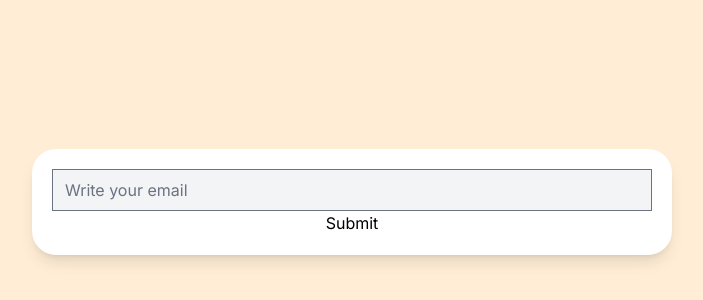
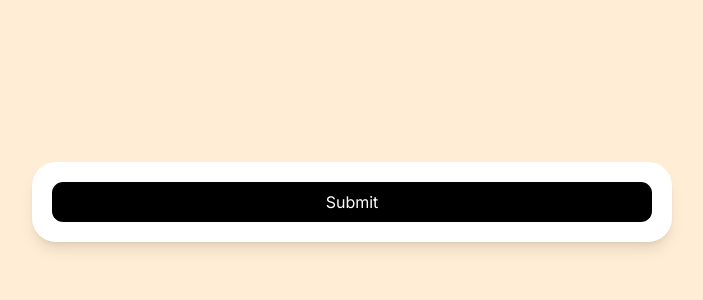
Before and after one commit to jungheeYoo/5-carrot-market-tailwindCSS, a Next.js app: page / in a window 1280 px wide. Shown: the part 198-498 px from the top of the page, without its empty margins (288-991 px from the left). Built offline with nearby package versions, Linux system fonts and the light colour scheme.

Commit message:
3-10. JIT - just in time

```diff
--- a/app/page.tsx
+++ b/app/page.tsx
@@ -233,41 +233,68 @@
 //   );
 // }
 
+// //////////////////////////////////////////////////
+// // ✅ 3-9. Group Modifiers
+// // 부모 state에 따라 자식 스타일을 수정
+// // group-hover:
+// // group-focus-within:
+// // 그룹이 내부에 포커스 된 input을 갖고 있을 때만 true가 됨
+
+// export default function Home() {
+//   return (
+//     <main className="bg-gray-100 sm:bg-red-100 md:bg-green-100 lg:bg-cyan-100 xl:bg-orange-100 2xl:bg-purple-100 h-screen flex items-center justify-center p-5">
+//       <div className="bg-white shadow-lg p-5 rounded-3xl w-full max-w-screen-sm flex flex-col gap-4">
+//         {/* ✨ group-focus-within: */}
+//         <div className="group flex flex-col">
+//           <input
+//             className="bg-gray-100 w-full"
+//             placeholder="Write your email"
+//           />
+//           <span className="group-focus-within:block hidden">
+//             Make sure it tis a valid email...
+//           </span>
+//           <button>Submit</button>
+//         </div>
+//         {/* ✨ group-hover: */}
+//         {/* {['Nico', 'Me', 'You', 'Yourself', ''].map((person, index) => (
+//           <div key={index} className="flex items-center group gap-5 ">
+//             <div className="size-10 bg-blue-400 rounded-full " />
+//             <span className="text-lg font-medium empty:w-24 empty:h-5 empty:rounded-full empty:animate-pulse empty:bg-gray-300 group-hover:text-red-500">
+//               {person}
+//             </span>
+//             <div className="size-6 bg-red-500 text-white flex items-center justify-center rounded-full relative">
+//               <span className="z-10">{index}</span>
+//               <div className="size-6 bg-red-500 rounded-full absolute animate-ping"></div>
+//             </div>
+//           </div>
+//         ))} */}
+//       </div>
+//     </main>
+//   );
+// }
+
 //////////////////////////////////////////////////
-// ✅ 3-9. Group Modifiers
-// 부모 state에 따라 자식 스타일을 수정
-// group-hover:
-// group-focus-within:
-// 그룹이 내부에 포커스 된 input을 갖고 있을 때만 true가 됨
+// ✅ 3-10. JIT - just in time
+// 🔶 Tailwind CSS 작동 방식
+// just in time compiler
+// Tailwind CSS 파일이 아니라 compiler 이다
+// 우리가 파일을 저장할 때마다 Tailwind 는 파일을 스캔해서 class name들을 추출하고
+// 추출한 것을 CSS 코드로 변환한다. 그래서 class name을 생성할 수 있는 것이다
+// 미리 생성된 class name 파일은 존재하지 않음!
+// compiler 가 나의 class name 을 읽어들여서 class name 들로부터 추출해낸 CSS code를 생성할 것이다
+
+// 🔶 arbitrary value(대체 값)
+// just in time compiler 덕분에 arbitrary value(대체 값) 을 가질 수 있다
+// 원하는 스타일을 찾을 수 없거나, 사이즈 등을 찾을 수 없을 때 [] 대괄호 안헤 필요한 것을 넣음
+// theme 확장 가능
 
 export default function Home() {
   return (
     <main className="bg-gray-100 sm:bg-red-100 md:bg-green-100 lg:bg-cyan-100 xl:bg-orange-100 2xl:bg-purple-100 h-screen flex items-center justify-center p-5">
       <div className="bg-white shadow-lg p-5 rounded-3xl w-full max-w-screen-sm flex flex-col gap-4">
-        {/* ✨ group-focus-within: */}
-        <div className="group flex flex-col">
-          <input
-            className="bg-gray-100 w-full"
-            placeholder="Write your email"
-          />
-          <span className="group-focus-within:block hidden">
-            Make sure it tis a valid email...
-          </span>
-          <button>Submit</button>
-        </div>
-        {/* ✨ group-hover: */}
-        {/* {['Nico', 'Me', 'You', 'Yourself', ''].map((person, index) => (
-          <div key={index} className="flex items-center group gap-5 ">
-            <div className="size-10 bg-blue-400 rounded-full " />
-            <span className="text-lg font-medium empty:w-24 empty:h-5 empty:rounded-full empty:animate-pulse empty:bg-gray-300 group-hover:text-red-500">
-              {person}
-            </span>
-            <div className="size-6 bg-red-500 text-white flex items-center justify-center rounded-full relative">
-              <span className="z-10">{index}</span>
-              <div className="size-6 bg-red-500 rounded-full absolute animate-ping"></div>
-            </div>
-          </div>
-        ))} */}
+        <button className="w-full bg-black h-10 text-white rounded-sexy-name me-tomato">
+          Submit
+        </button>
       </div>
     </main>
   );
--- a/tailwind.config.ts
+++ b/tailwind.config.ts
@@ -11,53 +11,20 @@
 // };
 // export default config;
 
-// // ---------------------------------------------------------
-// // 3-10
-// // JIT - just in time
-// // Tailwind CSS 작동 방식
-// // just in time compiler
-// // Tailwind CSS 파일이 아니라 compiler 이다
-// // 우리가 파일을 저장할 때마다 Tailwind 는 파일을 스캔해서 class name들을 추출하고
-// // 추출한 것을 CSS 코드로 변환한다. 그래서 class name을 생성할 수 있는 것이다
-// // arbitrary value(대체 값)
-// // 원하는 스타일을 찾을 수 없거나, 사이즈 등을 찾을 수 없을 때 [] 대괄호 안헤 필요한 것을 넣음
-// // theme 확장 가능
+//////////////////////////////////////////////////
+// ✅ 3-10. JIT - just in time
 
-// import type { Config } from 'tailwindcss';
-
-// const config: Config = {
-//   content: [
-//     './pages/**/*.{js,ts,jsx,tsx,mdx}',
-//     './components/**/*.{js,ts,jsx,tsx,mdx}',
-//     './app/**/*.{js,ts,jsx,tsx,mdx}',
-//   ],
-//   theme: {
-//     extend: {
-//       margin: {
-//         tomato: '120px',
-//       },
-//       borderRadius: {
-//         'sexy-name': '11.11px',
-//       },
-//     },
-//   },
-//   plugins: [],
-// };
-// export default config;
-
-// // content: []
-// // Tailwind compiler 가 class name을 찾을 위치를 알고 있는 이유는
-// // 여기서 just in time compiler 에게
-// // pages, components, app 경로에서 검색하도록 지시함
-// // 어느 폴더든, 어느 파일이든, 확장자가 js,ts,jsx,tsx,mdx 인 것
-// // 따라서 컴퍼일러는 이 장소들의 안을 보게 되고
-// // 그리고 찾아낸 모든 class name에 대해 생성을 시도 함
-// // 이것이 tailwind.config.ts에 존재하는 이유이다
-// // just in time 컴파일러 덕분에 우리만의 class name을 생성할 수 있다
-
-// ---------------------------------------------------------
-// 3-12
-// Plugins
+// 🔶 content: []
+// Tailwind compiler 가 class name을 찾을 위치를 알고 있는 이유는
+// 여기서 just in time compiler 에게
+// pages, components, app 경로에서 검색하도록 지시함
+// 어느 폴더든, 어느 파일이든, 확장자가 js,ts,jsx,tsx,mdx 인 것
+// 따라서 컴퍼일러는 이 장소들의 안을 보게 되고
+// 그리고 찾아낸 모든 class name에 대해 생성을 시도 함
+// 이것이 tailwind.config.ts에 존재하는 이유이다
+// 만약 여길 지우면, 컴파일러는 class name 을 검색하고 있지 않음
+// 그래서 그 코드의 어떤 것이든 전혀 생성되지 않는다
+// ✨ 또한 just in time 컴파일러 덕분에 나만의 class name을 생성할 수 있다
 
 import type { Config } from 'tailwindcss';
 
@@ -77,13 +44,6 @@
       },
     },
   },
-  plugins: [require('@tailwindcss/forms')],
+  plugins: [],
 };
 export default config;
-
-// plugin 이 하는 일은
-// base layer 와 utilities layer 와 components layer를 확장한다
-// 만약 누군가가 tailwind를 사용하여 좋은 components를 공유하고 싶다면
-// components를 여기에 복사 붙여넣기 하는 대신
-// plugin을 설치만 하면 된다
-// 그럼 plugin은 자동으로 새 components 나 유틸리티 베이스 reset을 주입할 것이다
```
